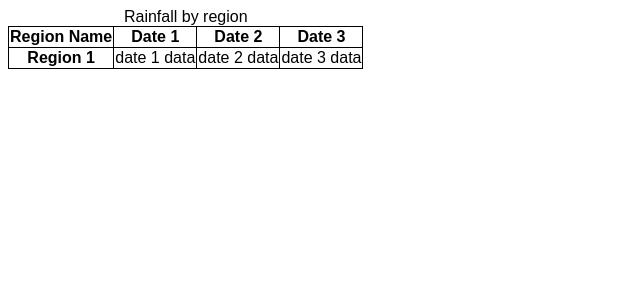
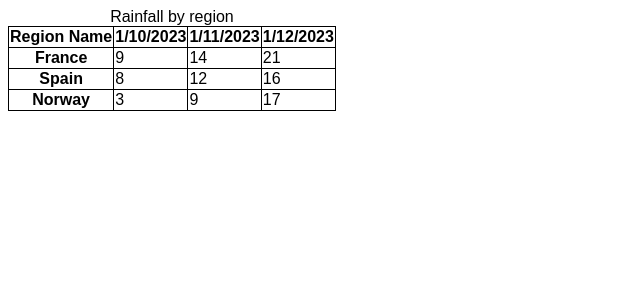
Before and after one commit to m-m-e/rainfall-data, a Next.js app: page / in a window 1280 px wide. Shown: the top 300 px of the page, without its empty margins (0-640 px from the left). Built offline with nearby package versions, Linux system fonts and the light colour scheme.

Commit message:
Display data in table

```diff
--- a/pages/index.tsx
+++ b/pages/index.tsx
@@ -7,14 +7,18 @@
 
   return {
     props: {
-      rainfallData: transformData(data)
+      rainfallData: data,
+      transformedRainfallData: transformData(data),
     }
   };
 }
 
-export default function Index({ rainfallData }) {
+export default function Index({ rainfallData, transformedRainfallData }) {
 
   return <>
-    <Table data={rainfallData}/>
+    <Table
+      data={rainfallData}
+      transformedRainfallData={transformedRainfallData}
+    />
   </>;
 }
--- a/pages/table/Table.tsx
+++ b/pages/table/Table.tsx
@@ -1,8 +1,24 @@
-import { useEffect } from "react";
+import { useEffect, useState } from "react";
+import { transformDate } from "../../utils/date-utils";
+import { RainfallByDate } from "../models/rainfall.model";
 
-const Table = ({ data }) => {
+const Table = ({ data, transformedRainfallData }) => {
+  const [dates, setDates] = useState([]);
+  const [tableData, setTableData] = useState([]);
+
   useEffect(() => {
-    console.log('data', data);
+    setDates(data.map((date: RainfallByDate) => transformDate(date.date)));
+    const rowData = Object.entries(transformedRainfallData).map((data: [region: string, data: {date: string, value: number}[]], index) => {
+      return (
+        <tr key={ data[0] + index }>
+          <>
+            <th scope="row">{data[0]}</th>
+            { data[1].map(cellData => <td key={data[0] + cellData.date}>{cellData.value}</td>) }
+          </>
+        </tr>
+      )
+    })
+    setTableData(rowData);
   }, []);
   return (
     <table>
@@ -10,18 +26,13 @@
       <thead>
         <tr>
           <th scope="col">Region Name</th>
-          <th scope="col">Date 1</th>
-          <th scope="col">Date 2</th>
-          <th scope="col">Date 3</th>
+          {
+            dates.map((date, index) => <th scope="col" key={index + '-' + date}>{ date }</th>)
+          }
         </tr>
       </thead>
       <tbody>
-        <tr>
-          <th scope="row">Region 1</th>
-          <td>date 1 data</td>
-          <td>date 2 data</td>
-          <td>date 3 data</td>
-        </tr>
+          { tableData }
       </tbody>
     </table>
   )
```
